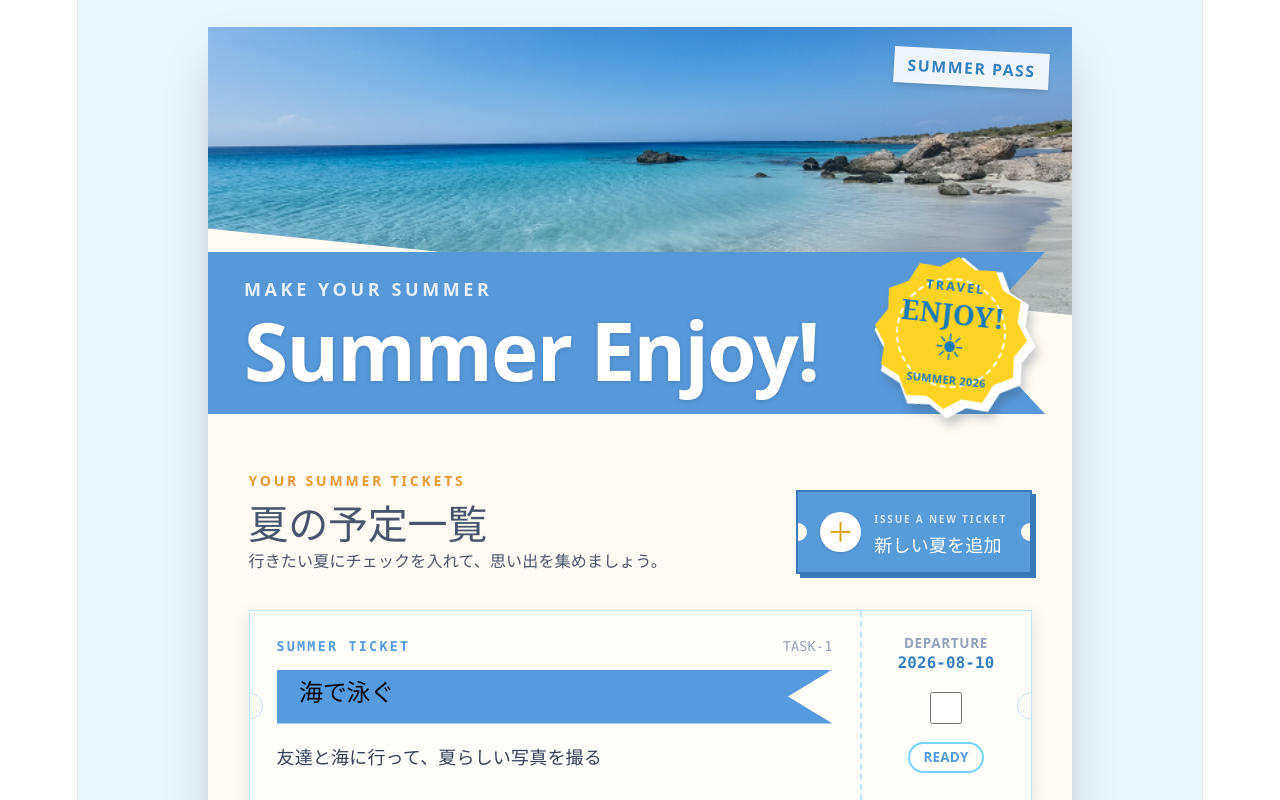
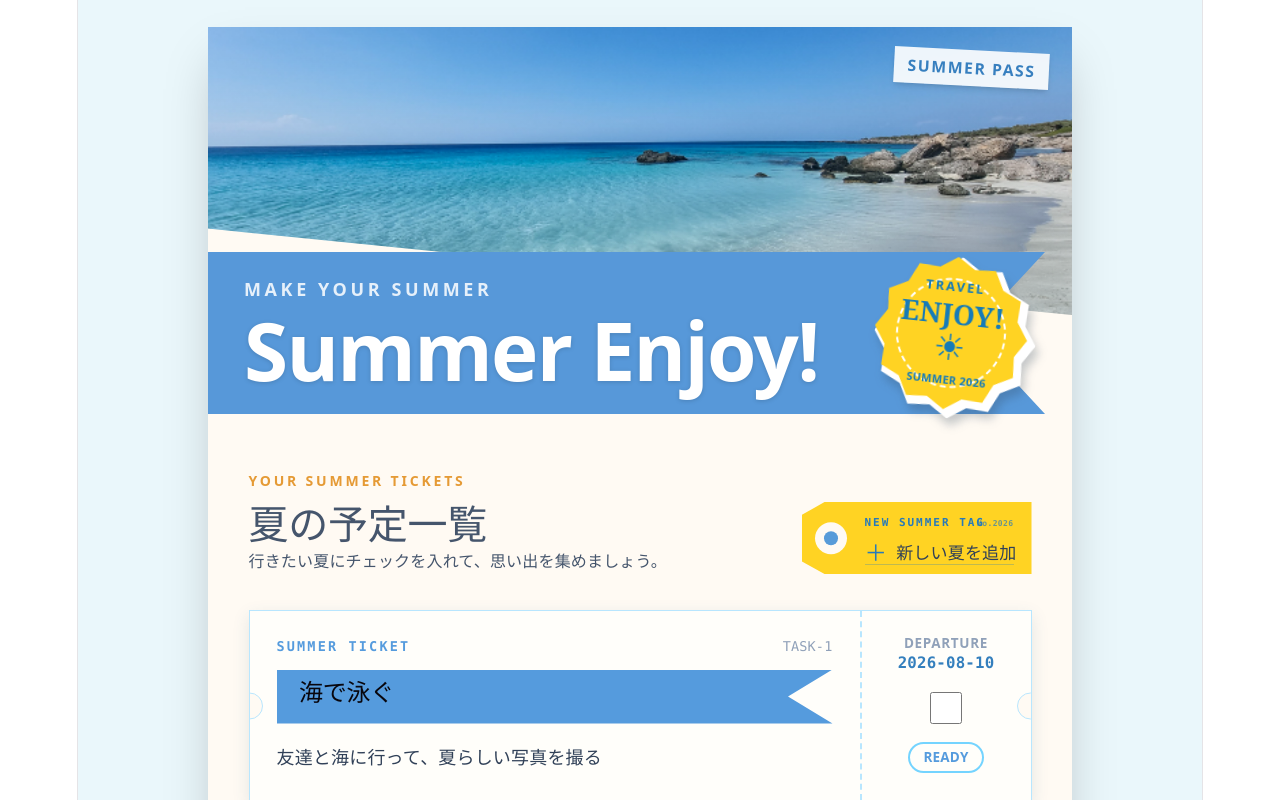
Before and after one commit to team411-uec/26-gassyuku-summer-enjoy, a React (Vite) app: page / in a window 1280 px wide. Shown: the top 800 px of the page. Built offline with nearby package versions, Linux system fonts and the light colour scheme.

Commit message:
タグみたいなボタンに変更

```diff
--- a/src/components/ichiran.tsx
+++ b/src/components/ichiran.tsx
@@ -166,27 +166,35 @@ export function Ichiran({
             <button
               type="button"
               onClick={onOpenTaskForm}
-              className="group relative min-w-52 cursor-pointer overflow-hidden border-2 border-[#387ab5] bg-[#579bd9] px-5 py-3 text-left text-white shadow-[4px_4px_0_#387ab5] transition hover:-translate-y-1 hover:bg-[#67a7df] hover:shadow-[5px_6px_0_#387ab5] active:translate-x-1 active:translate-y-1 active:shadow-none"
+              className="group relative h-[72px] w-[230px] cursor-pointer bg-[#ffd323] pl-14 pr-5 text-left transition hover:-translate-y-0.5 hover:bg-[#ffdc4d]"
+              style={{
+                clipPath:
+                  "polygon(10% 0, 100% 0, 100% 100%, 10% 100%, 0 82%, 0 18%)",
+              }}
             >
-              <span className="absolute -left-2 top-1/2 h-4 w-4 -translate-y-1/2 rounded-full bg-[#fffaf3]" />
-              <span className="absolute -right-2 top-1/2 h-4 w-4 -translate-y-1/2 rounded-full bg-[#fffaf3]" />
+              {/* タグの穴 */}
+              <span className="absolute left-3 top-1/2 flex h-7 w-7 -translate-y-1/2 items-center justify-center rounded-full bg-[#fffaf3]">
+                <span className="h-3 w-3 rounded-full bg-[#579bd9]" />
+              </span>
 
-              <span className="flex items-center gap-3">
-                {/* 白い丸＋黄色い十字 */}
-                <span className="flex h-9 w-9 shrink-0 items-center justify-center rounded-full bg-white text-2xl font-black text-[#d79f00] shadow-sm transition group-hover:rotate-90">
-                  ＋
-                </span>
+              {/* 小さい英字 */}
+              <span className="block font-mono text-[11px] font-black tracking-[0.18em] text-[#287ab9]">
+                NEW SUMMER TAG
+              </span>
 
-                <span>
-                  <span className="block text-[10px] font-black tracking-[0.18em] text-white/75">
-                    ISSUE A NEW TICKET
-                  </span>
+              {/* メインテキスト */}
+              <span className="mt-1 flex items-center gap-2 whitespace-nowrap text-[17px] font-black text-slate-700">
+                <span className="text-xl leading-none text-[#287ab9]">＋</span>
+                新しい夏を追加
+              </span>
 
-                  <span className="block text-base font-black">
-                    新しい夏を追加
-                  </span>
-                </span>
+              {/* 値札らしい番号 */}
+              <span className="absolute right-4 top-2 font-mono text-[8px] font-bold tracking-wider text-[#287ab9]/70">
+                No.2026
               </span>
+
+              {/* 下側の飾り線 */}
+              <span className="absolute bottom-2 left-14 right-4 h-px bg-[#287ab9]/30" />
             </button>
           </div>
 
```
